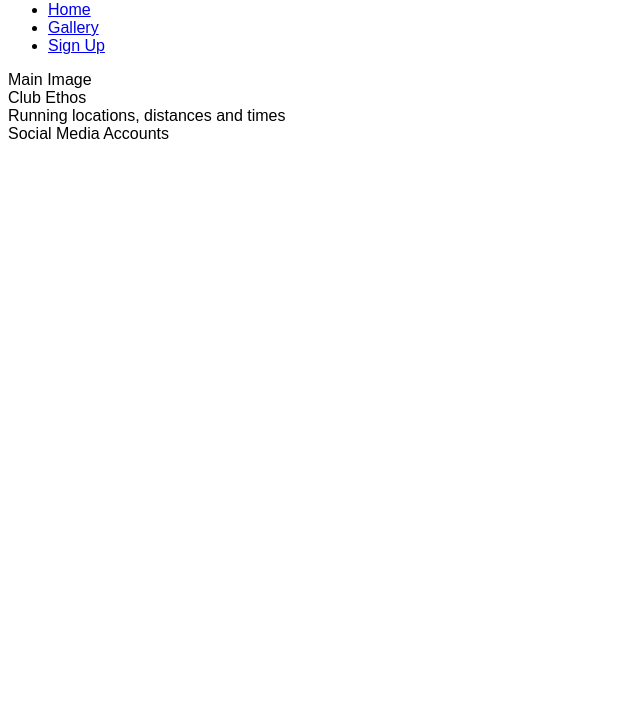
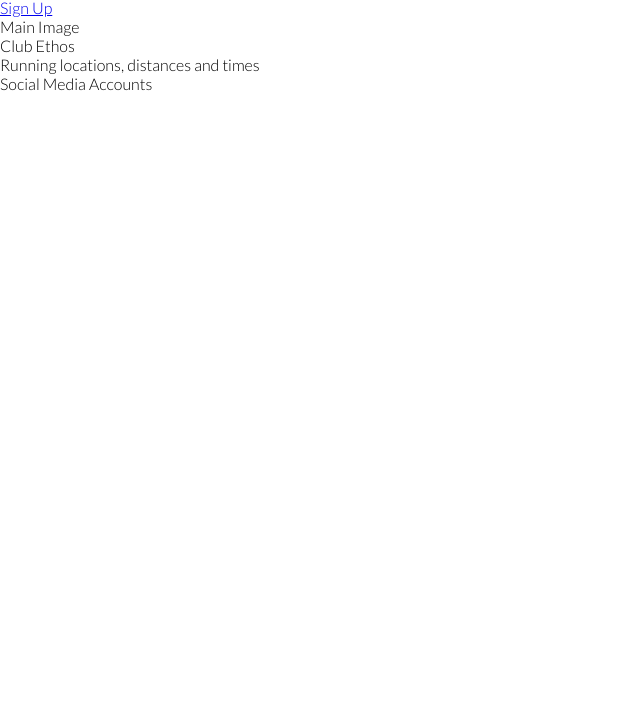
Before and after one commit to gitgroch/love-running, a plain HTML site: page index.html in a window 1280 px wide. Shown: the part 79-800 px from the top of the page, without its empty margins (0-640 px from the left). Drawn offline with Linux system fonts and the light colour scheme.

Commit message:
Add google fonts and remove default margins, padding and borders

```diff
--- a/assets/css/style.css
+++ b/assets/css/style.css
@@ -1,3 +1,12 @@
+@import url('https://fonts.googleapis.com/css2?family=Lato:wght@300&family=Oswald:wght@300&display=swap');
+
+* {
+    margin: 0;
+    padding: 0;
+    border: none;
+}
+
 body {
-    font-family: Arial, Helvetica, sans-serif;
+    font-family: 'Lato', sans-serif;
+    font-weight: 300;
 }
```
